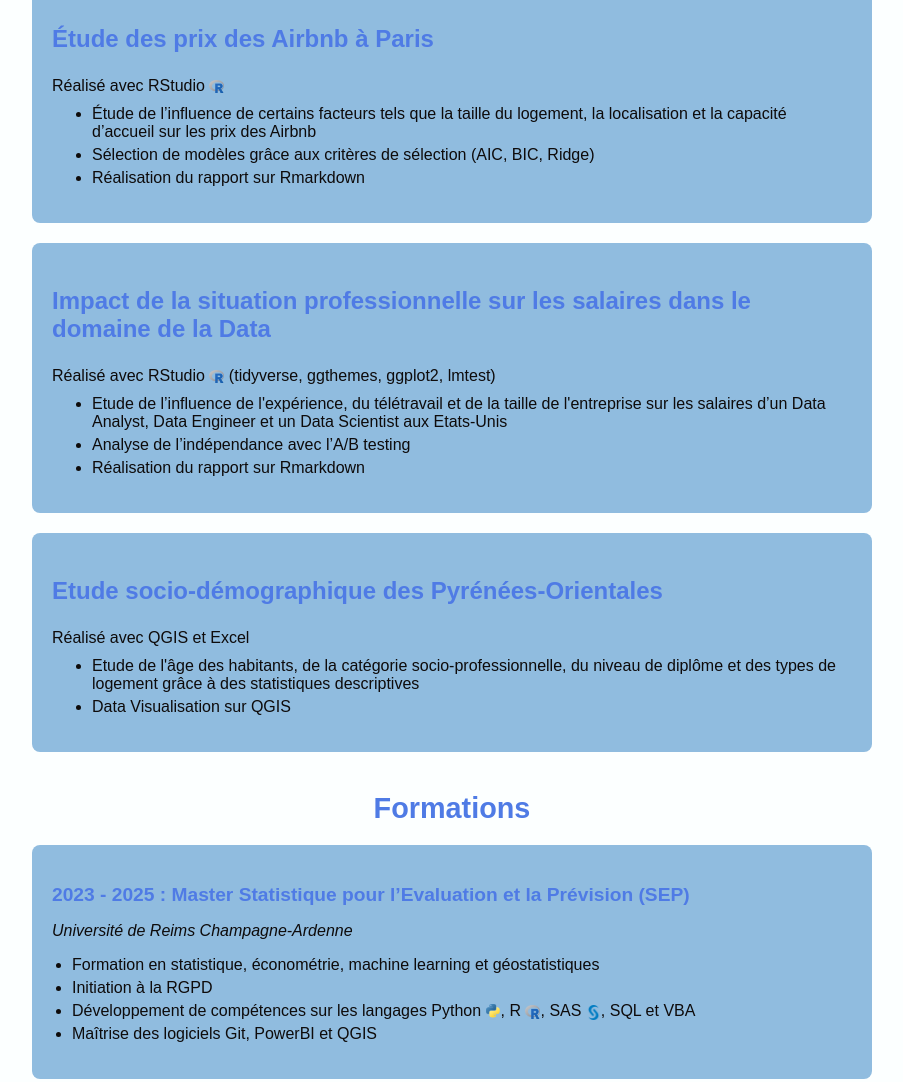
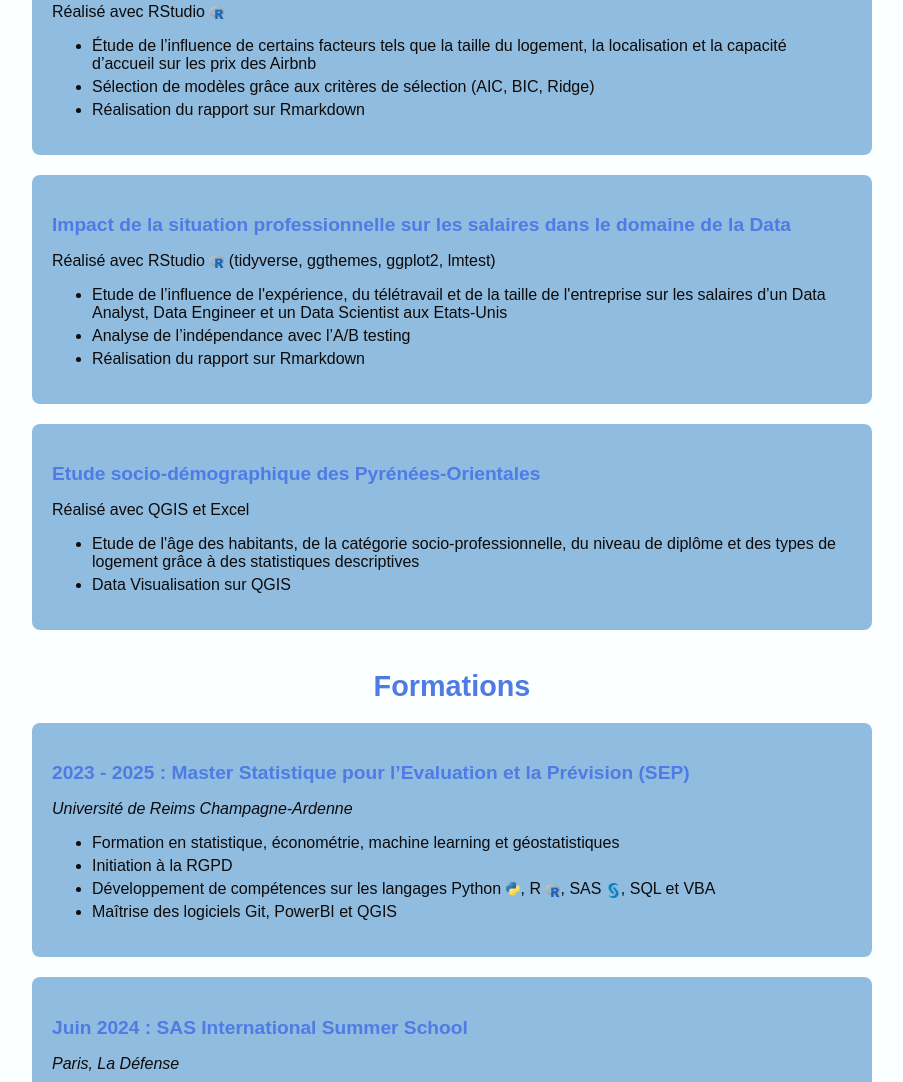
Before and after one commit to Jawharachf/portfolio, a plain HTML site: page index.html in a window 1280 px wide. Shown: the part 1321-2403 px from the top of the page, without its empty margins (188-1091 px from the left). Drawn offline with Linux system fonts and the light colour scheme.

Commit message:
Ajout logo + uniformisation

```diff
--- a/index.html
+++ b/index.html
@@ -6,6 +6,7 @@
   <title>Portfolio de Jawhara Chafi</title>
   <link rel="stylesheet" href="style.css">
   <script src="script_js.js"></script>
+  <link rel="icon" href="images/data.png" type="image/x-icon">
 </head>
 <body>
   <header>
--- a/style.css
+++ b/style.css
@@ -44,8 +44,6 @@ header h1 {
 
 
 
-
-
 header p, header nav {
   color: var(--primary-color);
 }
@@ -61,36 +59,12 @@ header nav a:hover {
   text-decoration: underline;
 }
 
-.project, .about {
-  background-color: #333;
-  margin: 20px auto;
-  padding: 20px;
-  border-radius: 8px;
-  max-width: 800px;
-}
 
-.h2{
-    border-radius: 20px;
-    color: var(--primary-color);
-    font-size: 1.5em;
-}
-
-.project h3 {
+h3 {
   color: var(--primary-color);
   font-size: 1.5em;
 }
 
-.project p {
-  margin: 5px 0;
-}
-
-.project ul {
-  margin-top: 10px;
-}
-
-.project li {
-  margin: 5px 0;
-}
 
 section h2 {
     display: flex;
@@ -117,19 +91,19 @@ section h2 {
     max-width: 800px;
   }
 
-  .formation h3, .certification h3 {
+  .formation h3, .certification h3, .project h3 {
     color: var(--primary-color);
     font-size: 1.2em;
     margin-bottom: 10px;
   }
 
 
-  .formation ul, .certification ul {
+  .formation ul, .project ul,  .certification ul {
     margin-top: 10px;
-    padding-left: 20px;
+    padding-left: 40px;
   }
 
-  .formation li, .certification li {
+  .formation li, .project li,  .certification li{
     margin: 5px 0;
   }
 
```
Also changed, not shown: images/data.png (added).
